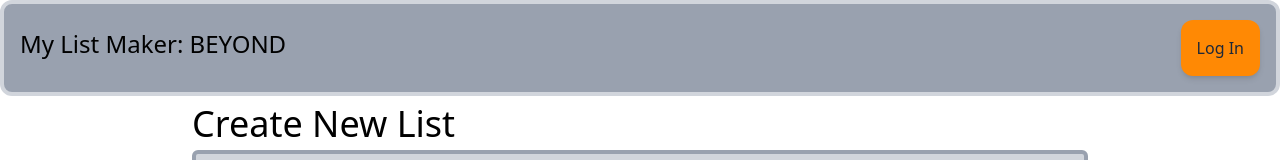
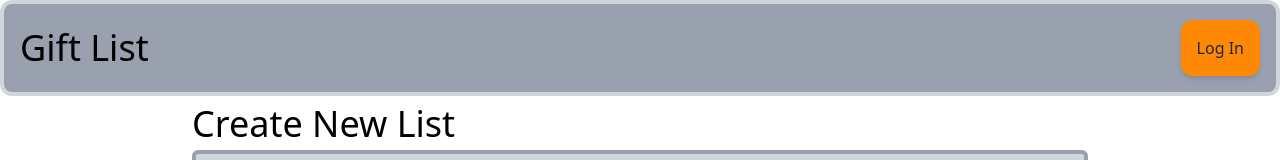
Before and after one commit to jlariv11/gift-list, a Next.js app: page / in a window 1280 px wide. Shown: the top 160 px of the page. Built offline with nearby package versions, Linux system fonts and the light colour scheme; no server answers.

Commit message:
update nav bar name

```diff
--- a/src/app/components/NavBar.tsx
+++ b/src/app/components/NavBar.tsx
@@ -14,8 +14,8 @@ export default function NavBar({session}: NavBarProps) {
         <>
             <div className={"w-full bg-gray-400 p-4 border-gray-300 border-4 rounded-xl"}>
                 <div className={"flex justify-between"}>
-                    <div className={"flex space-x-4 text-2xl cursor-pointer"}>
-                        <div onClick={() => router.push("/CreateList")} className={"pt-2"}>My List Maker: BEYOND</div>
+                    <div className={"flex space-x-4 text-4xl cursor-pointer"}>
+                        <div onClick={() => router.push("/CreateList")} className={"pt-2"}>Gift List</div>
                     </div>
                     <div>
                         {session ? <Image className={"hover:cursor-pointer"} onClick={() => router.push("/AccountPage")} src={session.user.picture || ""} alt={"User Icon"} width={50} height={50}/> : <ListButton buttonText={"Log In"} onClick={() => window.location.href = "auth/login"} />}
```
